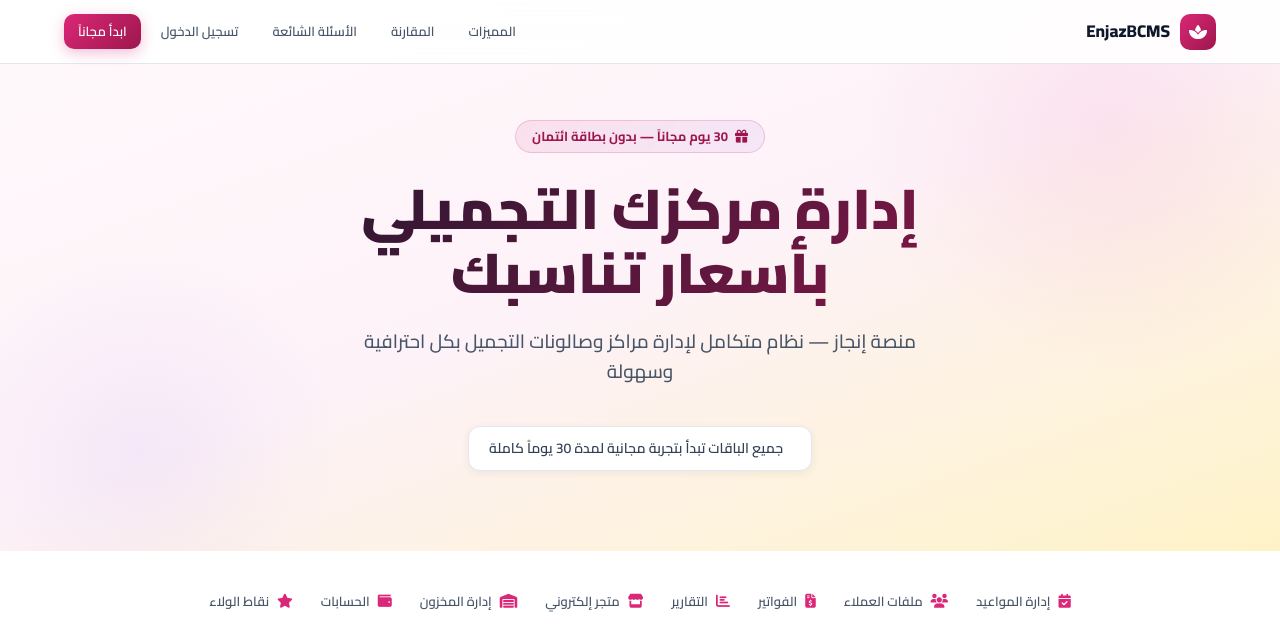
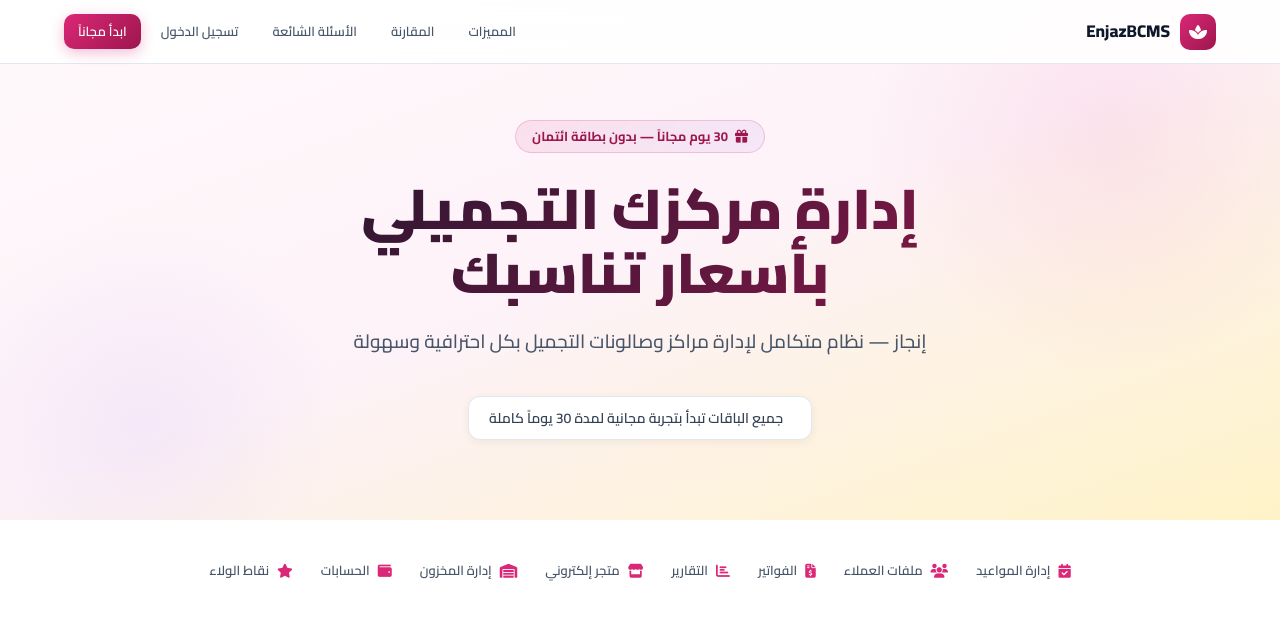
Before and after one commit to khattabaljaily/BCMS, a Django app: page /pricing/ in a window 1280 px wide. Shown: the top 626 px of the page. Run offline with Django 4.2, Linux system fonts and the light colour scheme; parts of the project's set-up code (start-up, migrations or seed data) failed here and were passed over.

Commit message:
new features

```diff
--- a/templates/core/pricing.html
+++ b/templates/core/pricing.html
@@ -319,7 +319,7 @@ details[open] .faq-q i{transform:rotate(90deg)}
 <section class="hero">
   <div class="hero__badge"><i class="fas fa-gift"></i> 30 يوم مجاناً — بدون بطاقة ائتمان</div>
   <h1 class="hero__title">إدارة مركزك التجميلي<br>بأسعار تناسبك</h1>
-  <p class="hero__subtitle">منصة إنجاز — نظام متكامل لإدارة مراكز وصالونات التجميل بكل احترافية وسهولة</p>
+  <p class="hero__subtitle">إنجاز — نظام متكامل لإدارة مراكز وصالونات التجميل بكل احترافية وسهولة</p>
   <div class="hero__trial-note">
     <i class="fas fa-shield-check"></i>
     جميع الباقات تبدأ بتجربة مجانية لمدة 30 يوماً كاملة
```
